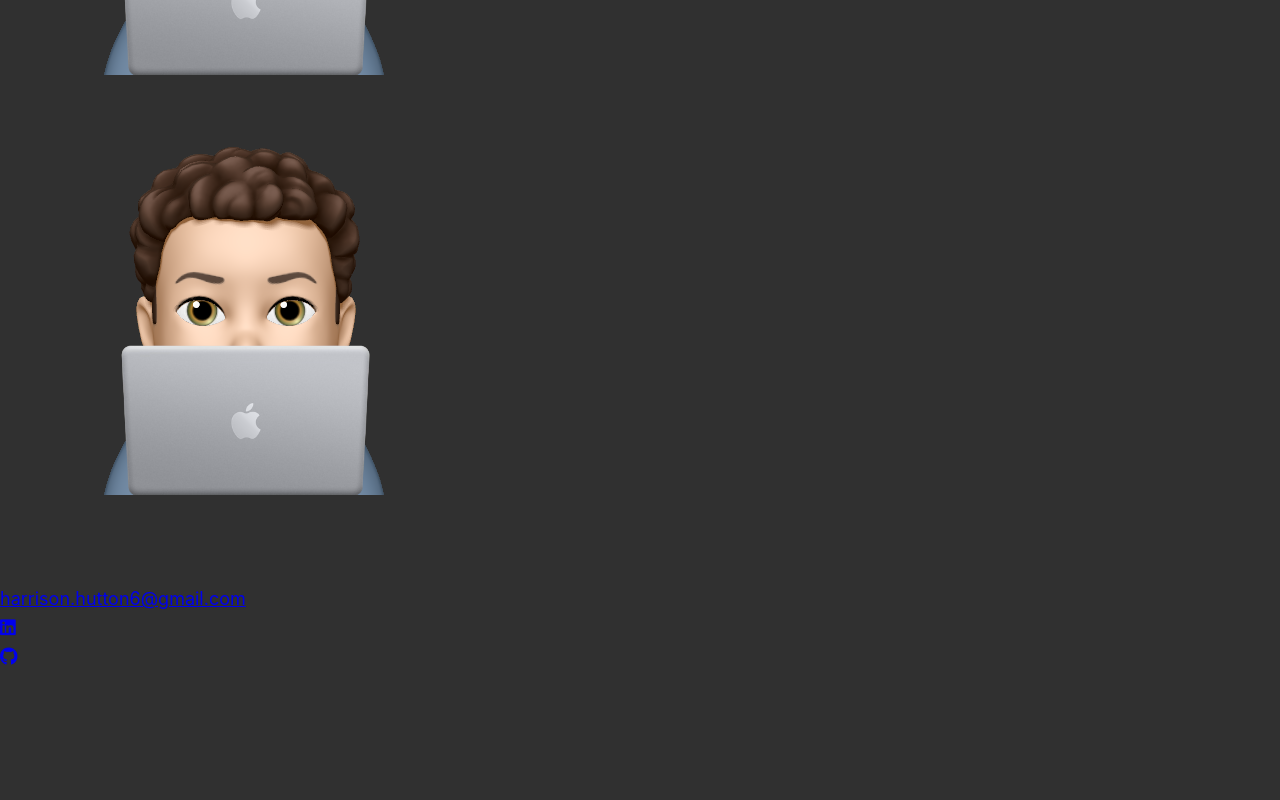
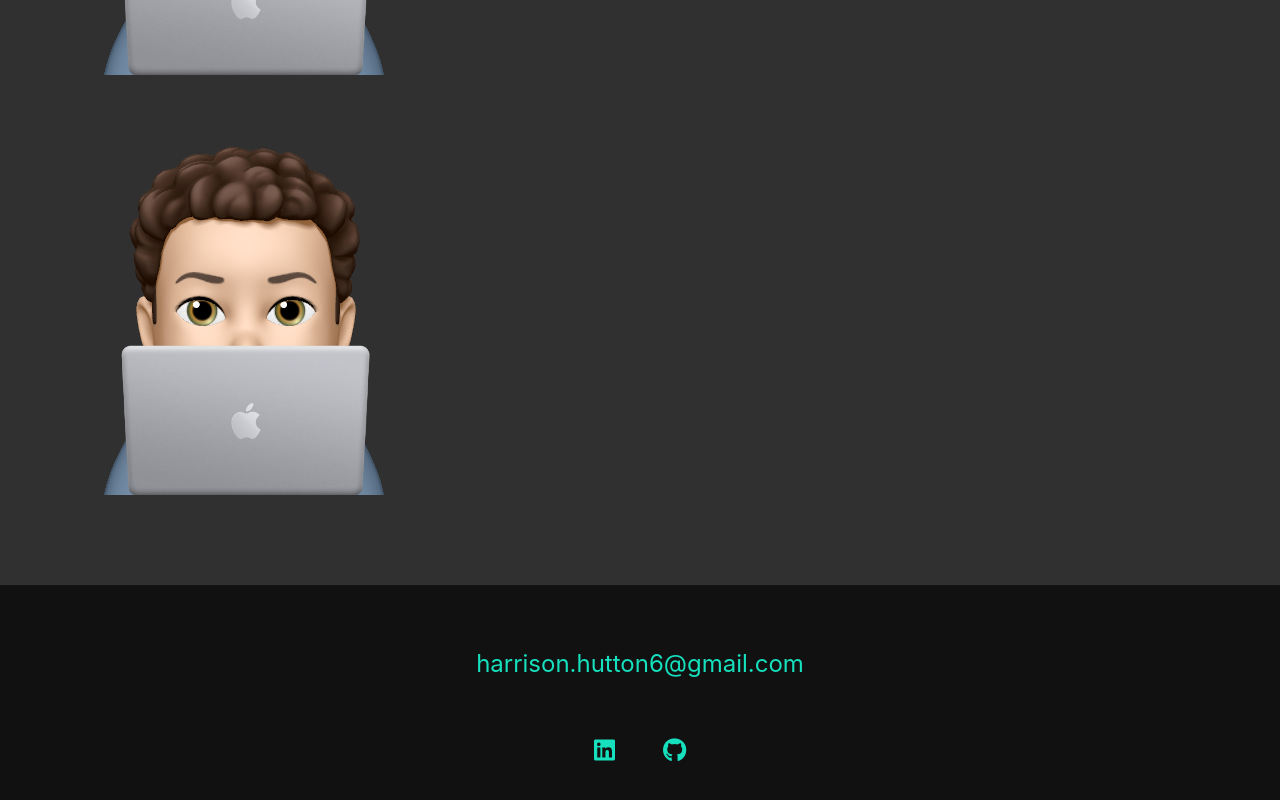
Before and after one commit to HarrisonHutton/harrisonhutton.dev, an Angular app: page / in a window 1280 px wide. Shown: the part 5818-6618 px from the top of the page. Before the commit the page ends 6490 px from the top, so only its background shows below. Built offline with nearby package versions, Linux system fonts and the light colour scheme.

Commit message:
🎨 Setup basic footer styles

```diff
--- a/src/app/footer/footer.component.scss
+++ b/src/app/footer/footer.component.scss
@@ -0,0 +1,41 @@
+.footer {
+    background: #111;
+    color: var(--clr-accent);
+    font-size: var(--fs-h3);
+    text-align: center;
+    padding: 2.5em 0;
+
+    a {
+        color: inherit;
+        text-decoration: none;
+    }
+}
+
+.footer__link {
+    font-size: var(--fs-h3);
+}
+
+.footer__link:hover,
+.social-list__link:hover {
+    opacity: .75;
+}
+
+.footer .footer__link:hover {
+    text-decoration: underline;
+}
+
+.social-list {
+    list-style: none;
+    display: flex;
+    justify-content: center;
+    margin: 2em 0 0;
+    padding: 0;
+}
+
+.social-list__item {
+    margin: 0 .5em;
+}
+
+.social-list__link {
+    padding: .5em;
+}
```
